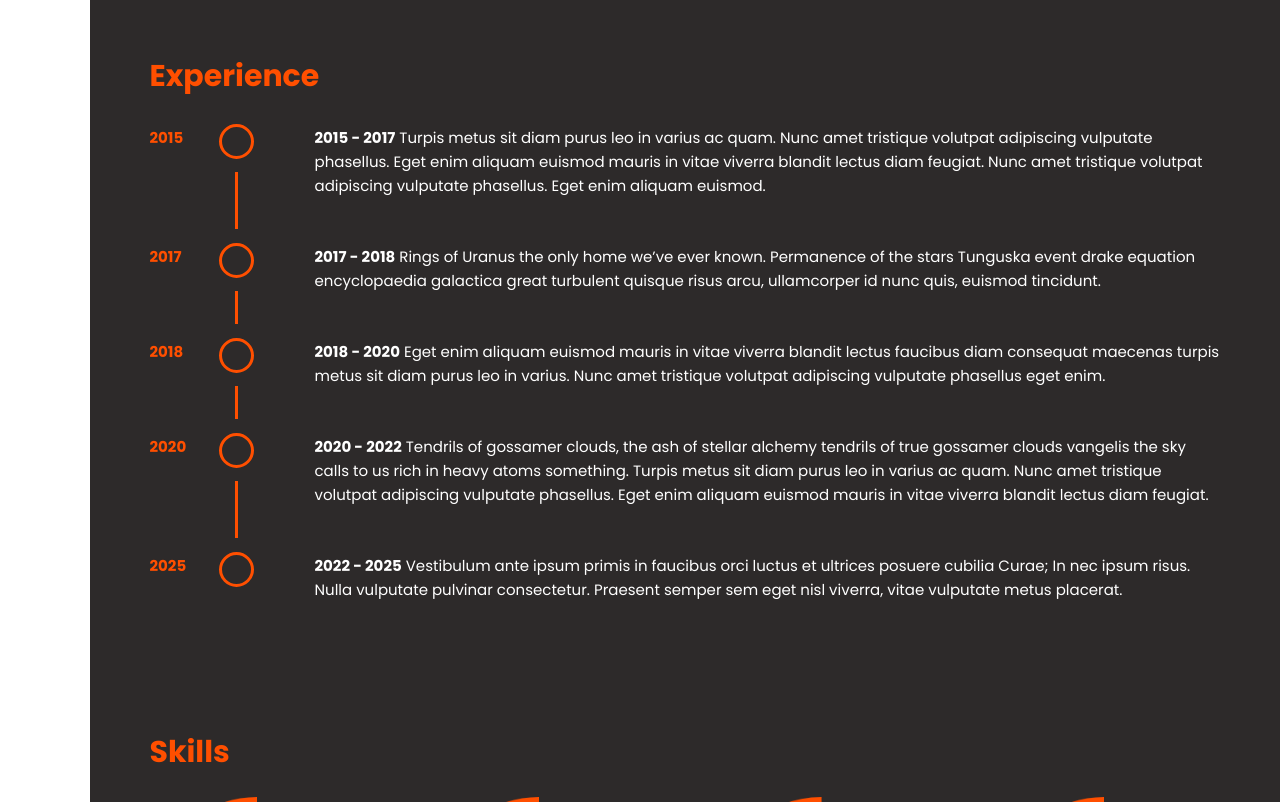
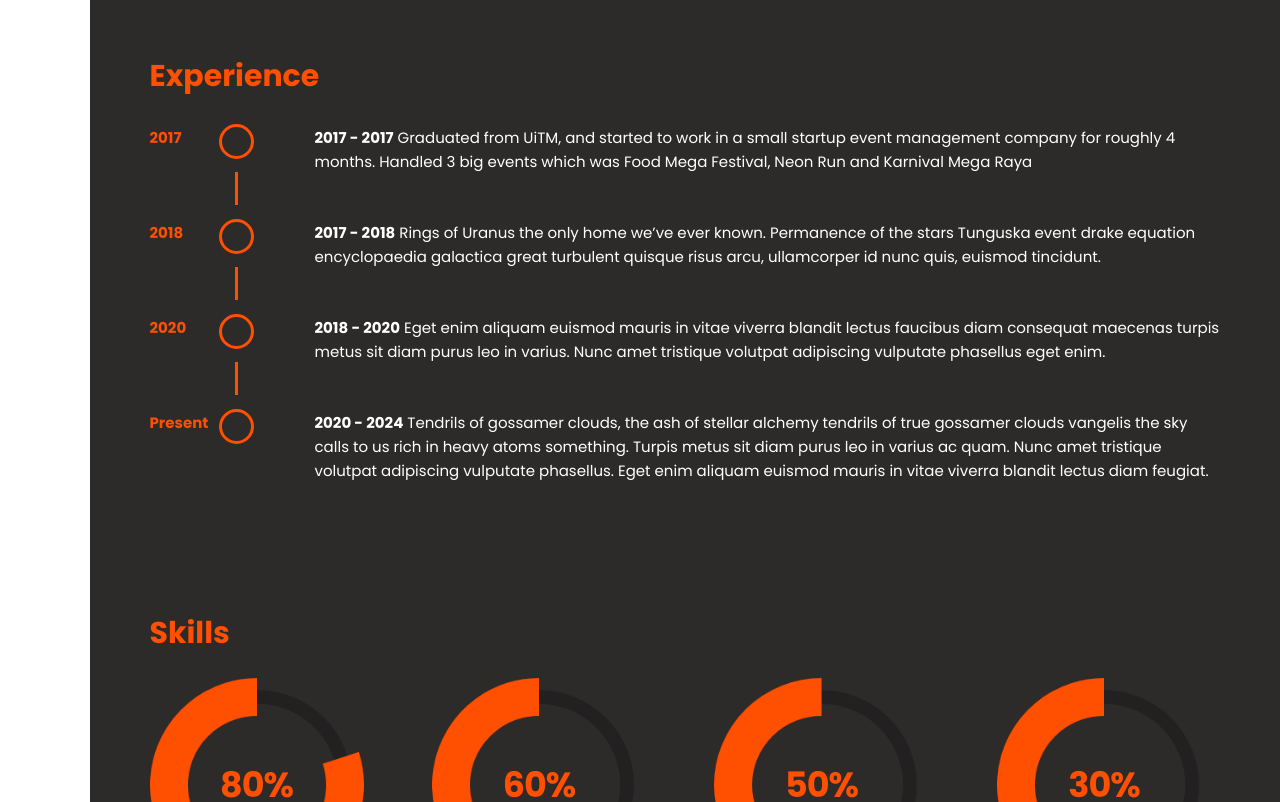
Before and after one commit to gaisenseir/amirimran.github.io, a plain HTML site: page index.html in a window 1280 px wide. Shown: the part 2220-3022 px from the top of the page. Drawn offline with Linux system fonts and the light colour scheme.

Commit message:
Update index.html

```diff
--- a/index.html
+++ b/index.html
@@ -127,7 +127,7 @@
                                     <div class="one-half width-40 last">
                                         <h2 class="entry-title section-title">About Me</h2>
                                         <p class="section-info">
-                                            Hello! I am a visual designer based in Kuala Lumpur, Malaysia with over 8 years of creative experiences
+                                            I am a Multimedia Designer based in Kuala Lumpur, Malaysia with over 8 years of creative experiences, mainly in E-Commerce Interface Design, Motion Graphics and Graphic Designs
                                         </p>
                                         <p>
                                             In this online portfolio, feel free to browse around some of the design works that I have created throughout my career advancements in the working industry
@@ -254,9 +254,9 @@
                                             <li class="timeline-event">
                                                 <span class="timeline-circle"></span>
                                                 <div class="timeline-event-content">
-                                                    <b>2015 - 2017</b> Turpis metus sit diam purus leo in varius ac quam. Nunc amet tristique volutpat adipiscing vulputate phasellus. Eget enim aliquam euismod mauris in vitae viverra blandit lectus diam feugiat. Nunc amet tristique volutpat adipiscing vulputate phasellus. Eget enim aliquam euismod.
+                                                    <b>2017 - 2017</b> Graduated from UiTM, and started to work in a small startup event management company for roughly 4 months. Handled 3 big events which was Food Mega Festival, Neon Run and Karnival Mega Raya
                                                 </div>
-                                                <div class="timeline-event-date">2015</div>
+                                                <div class="timeline-event-date">2017</div>
                                             </li>
 
                                             <li class="timeline-event">
@@ -264,7 +264,7 @@
                                                 <div class="timeline-event-content">
                                                     <b>2017 - 2018</b> Rings of Uranus the only home we’ve ever known. Permanence of the stars Tunguska event drake equation encyclopaedia galactica great turbulent quisque risus arcu, ullamcorper id nunc quis, euismod tincidunt.
                                                 </div>
-                                                <div class="timeline-event-date">2017</div>
+                                                <div class="timeline-event-date">2018</div>
                                             </li>
 
                                             <li class="timeline-event">
@@ -272,24 +272,17 @@
                                                 <div class="timeline-event-content">
                                                     <b>2018 - 2020</b> Eget enim aliquam euismod mauris in vitae viverra blandit lectus faucibus diam consequat maecenas turpis metus sit diam purus leo in varius. Nunc amet tristique volutpat adipiscing vulputate phasellus eget enim.
                                                 </div>
-                                                <div class="timeline-event-date">2018</div>
-                                            </li>
-
-                                            <li class="timeline-event">
-                                                <span class="timeline-circle"></span>
-                                                <div class="timeline-event-content">
-                                                    <b>2020 - 2022</b> Tendrils of gossamer clouds, the ash of stellar alchemy tendrils of true gossamer clouds vangelis the sky calls to us rich in heavy atoms something. Turpis metus sit diam purus leo in varius ac quam. Nunc amet tristique volutpat adipiscing vulputate phasellus. Eget enim aliquam euismod mauris in vitae viverra blandit lectus diam feugiat.
-                                                </div>
                                                 <div class="timeline-event-date">2020</div>
                                             </li>
 
                                             <li class="timeline-event">
                                                 <span class="timeline-circle"></span>
                                                 <div class="timeline-event-content">
-                                                    <b>2022 - 2025</b> Vestibulum ante ipsum primis in faucibus orci luctus et ultrices posuere cubilia Curae; In nec ipsum risus. Nulla vulputate pulvinar consectetur. Praesent semper sem eget nisl viverra, vitae vulputate metus placerat.
+                                                    <b>2020 - 2024</b> Tendrils of gossamer clouds, the ash of stellar alchemy tendrils of true gossamer clouds vangelis the sky calls to us rich in heavy atoms something. Turpis metus sit diam purus leo in varius ac quam. Nunc amet tristique volutpat adipiscing vulputate phasellus. Eget enim aliquam euismod mauris in vitae viverra blandit lectus diam feugiat.
                                                 </div>
-                                                <div class="timeline-event-date">2025</div>
+                                                <div class="timeline-event-date">Present</div>
                                             </li>
+
                                         </ul>
                                     </div>
 
```
